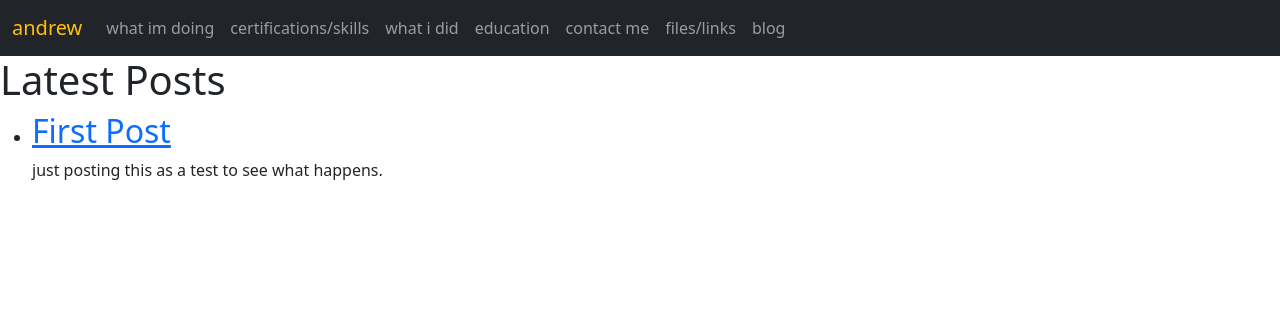
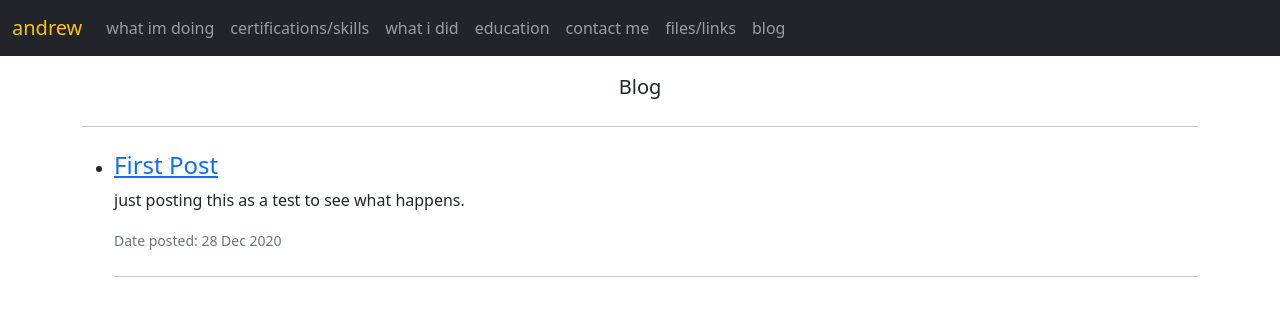
Before and after one commit to andrewp24/andrewp24.github.io, a Jekyll site: the page built from blog.html, in a window 1280 px wide. Shown: the top 316 px of the page. Built offline with Jekyll 4.4.1, drawn with Linux system fonts in a browser that asks for light colours.

Commit message:
Update blog.html

```diff
--- a/blog.html
+++ b/blog.html
@@ -2,13 +2,26 @@
 layout: default
 title: Blog
 ---
-<h1>Latest Posts</h1>
-
+<main role="main">
+    <div class="container-md">
+        <div class="jumbotron">
+            <p></p>
+            <p class="lead text-center">{{ page.title }}</p>
+            <p></p>
+            <hr class="my-4">
+            <p></p>
+            <div class="media">
                 <ul>
                     {% for post in site.posts %}
                     <li>
-        <h2><a href="{{ post.url }}">{{ post.title }}</a></h2>
-        {{ post.excerpt }}
+                        <h4><a href="{{ post.url }}">{{ post.title }}</a></h4>
+                        {{ post.excerpt }} <small class="text-muted"> Date posted: {{ post.date |
+                            date_to_string }}</small>
                     </li>
+                    <hr class="my-4">
                     {% endfor %}
                 </ul>
+            </div>
+        </div>
+    </div>
+</main>
```
Lines whose indentation alone changed are shown as unchanged.
